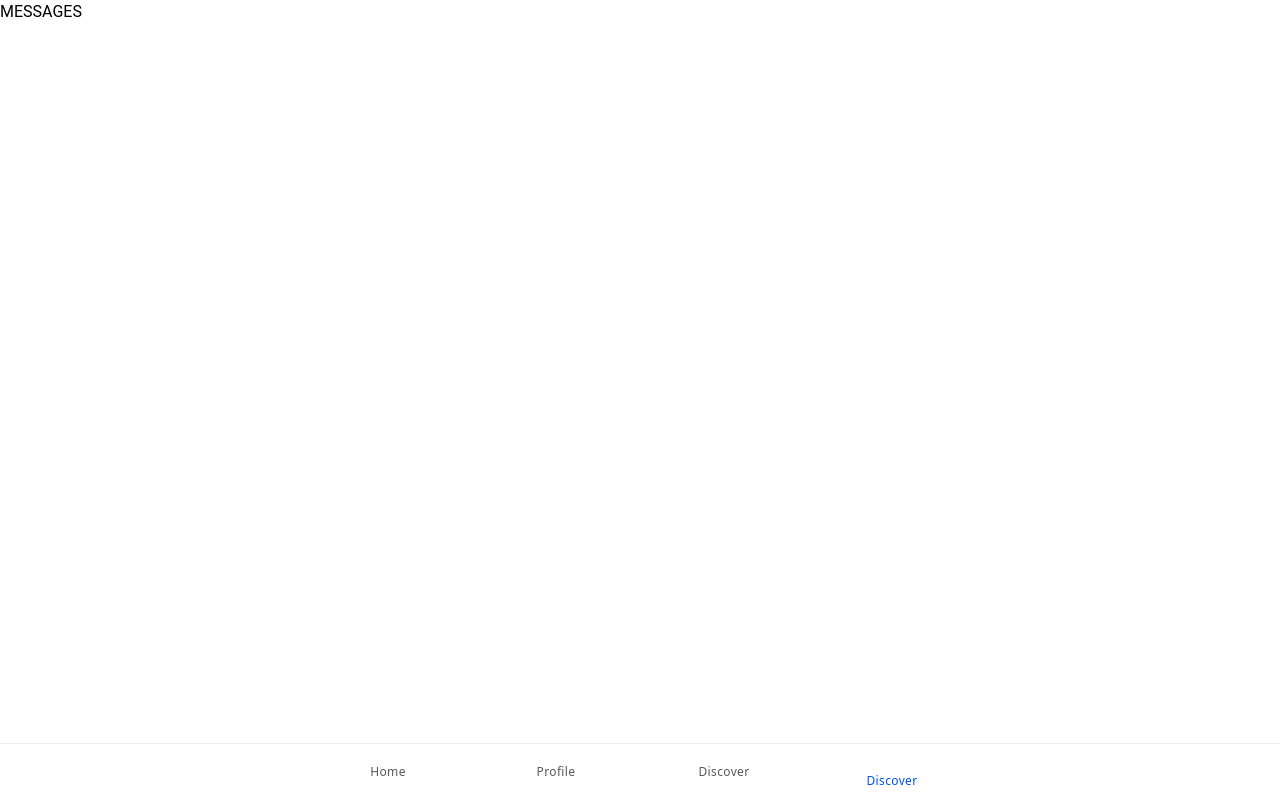
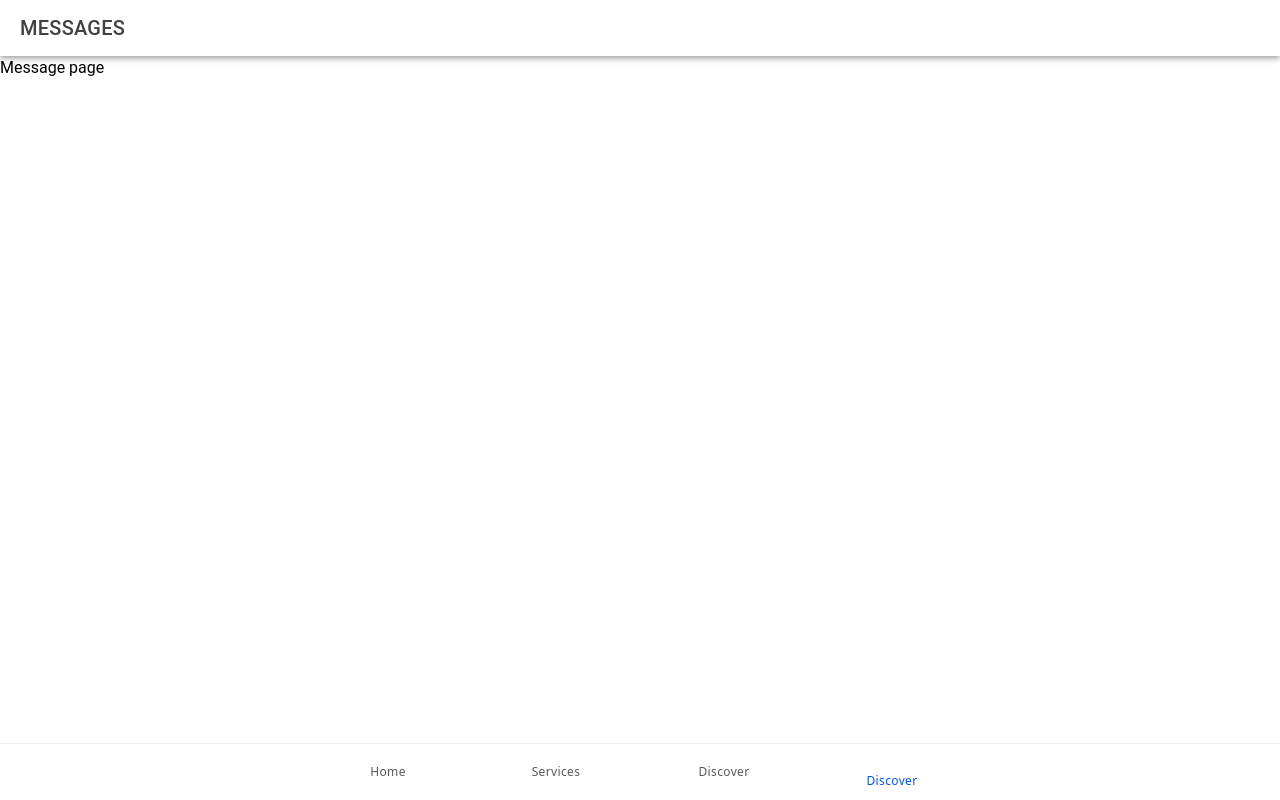
Before and after one commit to oBraenna91/BabyApp, a React (Create React App) app: page /app/messages in a window 1280 px wide. Built offline with nearby package versions, Linux system fonts and the light colour scheme.

Commit message:
messages

```diff
--- a/src/components/tabsNavigation/index.jsx
+++ b/src/components/tabsNavigation/index.jsx
@@ -25,7 +25,7 @@ export default function Tabs() {
                     <div>Home</div>
                 </IonTabButton>
                 <IonTabButton tab="profile" href="/app/profile">
-                    <div>Profile</div>
+                    <div>Services</div>
                 </IonTabButton>
                 <IonTabButton tab="discover" href="/app/discover">
                     <div>Discover</div>
--- a/src/pages/messages/index.jsx
+++ b/src/pages/messages/index.jsx
@@ -1,12 +1,17 @@
-import { IonPage, IonContent } from '@ionic/react';
+import { IonPage, IonContent, IonHeader, IonToolbar, IonTitle } from '@ionic/react';
 import React from 'react';
 
 export default function MessagesPage() {
 
     return(
         <IonPage>
+            <IonHeader>
+                <IonToolbar>
+                    <IonTitle>MESSAGES</IonTitle>
+                </IonToolbar>
+            </IonHeader>
             <IonContent>
-                <div>MESSAGES</div>
+                <div>Message page</div>
             </IonContent>
         </IonPage>
     )
```
